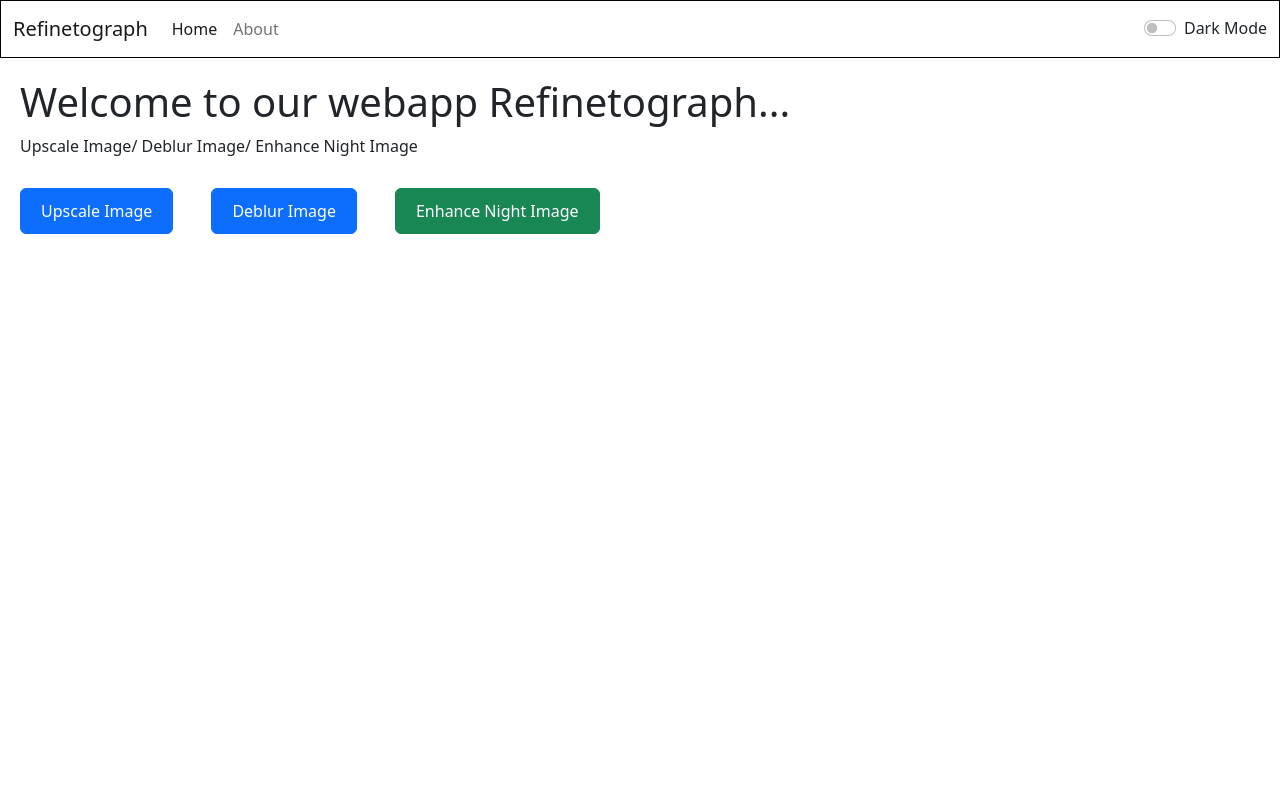
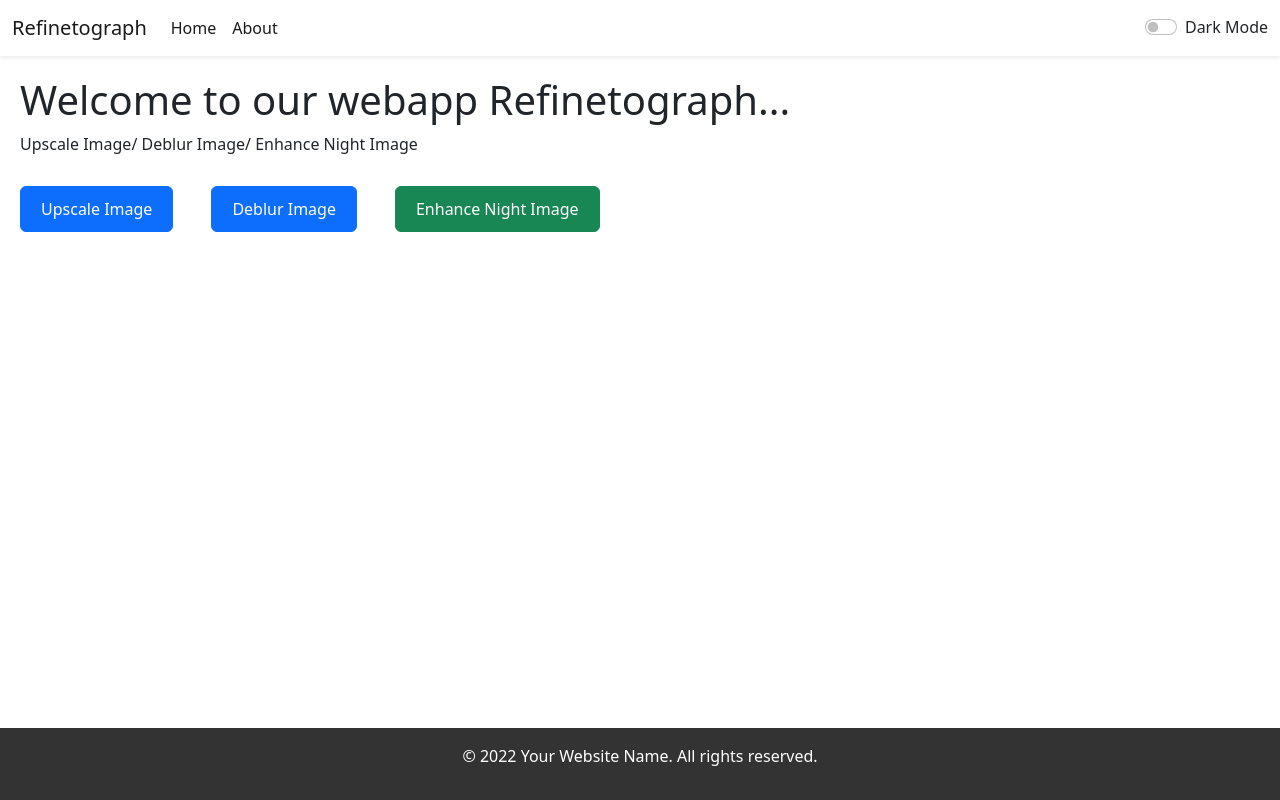
Before and after one commit to Prabesh072/Refinetograph, a React (Vite) app: page / in a window 1280 px wide. Built offline with nearby package versions, Linux system fonts and the light colour scheme.

Commit message:
added footer and more

```diff
--- a/package.json
+++ b/package.json
@@ -4,7 +4,7 @@
   "version": "0.0.0",
   "type": "module",
   "scripts": {
-    "dev": "vite",
+    "dev": "vite --host",
     "build": "vite build",
     "lint": "eslint . --ext js,jsx --report-unused-disable-directives --max-warnings 0",
     "preview": "vite preview"
--- a/src/components/Footer.jsx
+++ b/src/components/Footer.jsx
@@ -0,0 +1,21 @@
+import React from 'react';
+
+const Footer = () => {
+  return (
+    <footer style={footerStyle}>
+      <p>&copy; 2022 Your Website Name. All rights reserved.</p>
+    </footer>
+  );
+};
+
+const footerStyle = {
+  backgroundColor: '#333',
+  color: '#fff',
+  textAlign: 'center',
+  padding: '1rem',
+  position: 'fixed',
+  bottom: '0',
+  width: '100%',
+};
+
+export default Footer;
--- a/src/components/Home.jsx
+++ b/src/components/Home.jsx
@@ -1,11 +1,10 @@
 import React from 'react'
 import { Outlet } from 'react-router-dom'
-import Navbar from './Navbar'
 
 const Home = () => {
     return (
         <>
-            <Navbar props/>
+            {/* <Navbar/> */}
             <Outlet/>
         </>
     )
--- a/src/components/Navbar.jsx
+++ b/src/components/Navbar.jsx
@@ -1,10 +1,12 @@
-import { Link } from 'react-router-dom';
+import { useState } from "react";
 
 const Navbar = (props) => {
-    return (
+  const [darkMode, setDarkMode] = useState(false)
+  return (
+    <>
       <nav
-        style={{ transition: "all ease-in-out .5s", border:'0.5px solid black'}}
-        className={`navbar navbar-expand-lg navbar-${props.mode} bg-${props.mode} anim`}
+        style={{ transition: "all ease-in-out .5s" }}
+        className={`navbar navbar-expand-lg navbar-${props.mode} bg-${props.mode} anim shadow-sm`}
       >
         <div className="container-fluid">
           <a className="navbar-brand" href="/">
@@ -30,16 +32,15 @@ const Navbar = (props) => {
               </li>
 
               <li className="nav-item">
-                <Link className="nav-link" to="/about">
+                <a className="nav-link active" aria-current="page" href="/about">
                   About
-                </Link>
+                </a>
               </li>
             </ul>
 
             <div
-              className={`form-check form-switch text-${
-                props.mode === "dark" ? "light" : "dark"
-              }`}
+              className={`form-check form-switch text-${props.mode === "dark" ? "light" : "dark"
+                }`}
             >
               <input
                 className="form-check-input"
@@ -58,7 +59,8 @@ const Navbar = (props) => {
           </div>
         </div>
       </nav>
-    );
-  };
+    </>
+  );
+};
 
-  export default Navbar;
+export default Navbar;
--- a/src/main.jsx
+++ b/src/main.jsx
@@ -3,9 +3,12 @@ import ReactDOM from 'react-dom/client'
 import App from './App.jsx'
 import './index.css'
 import Navbar from './components/Navbar.jsx'
+import Footer from './components/Footer.jsx'
 
 ReactDOM.createRoot(document.getElementById('root')).render(
   <React.StrictMode>
+    <Navbar/>
     <App />
+    <Footer/>
   </React.StrictMode>,
 )
```
